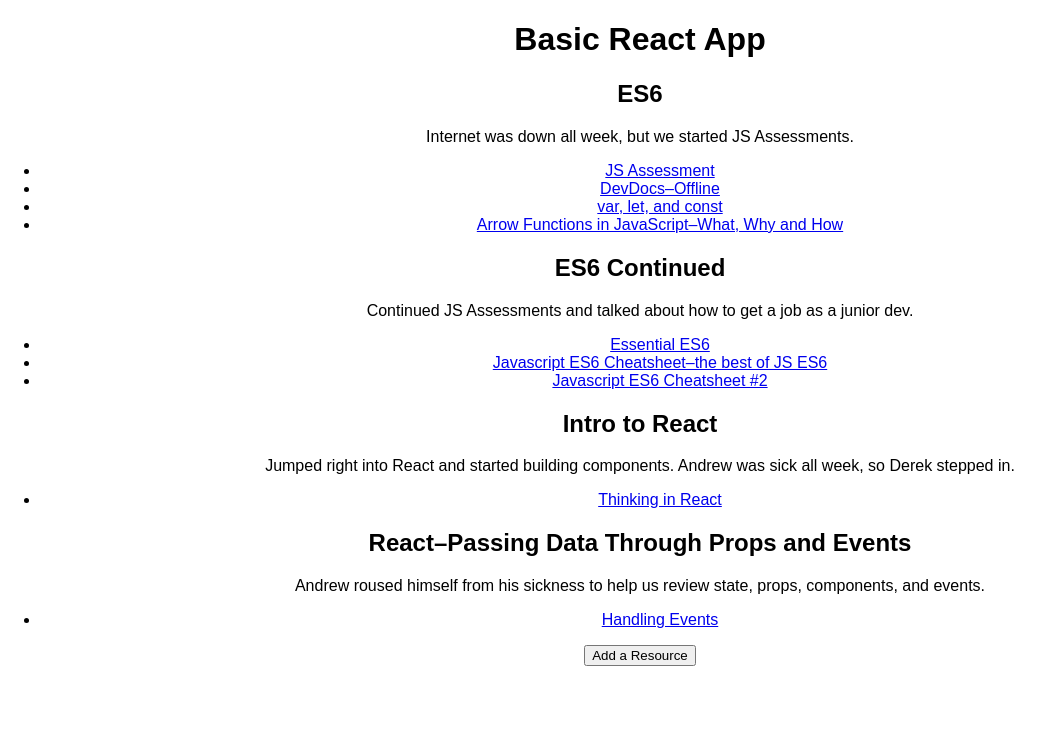
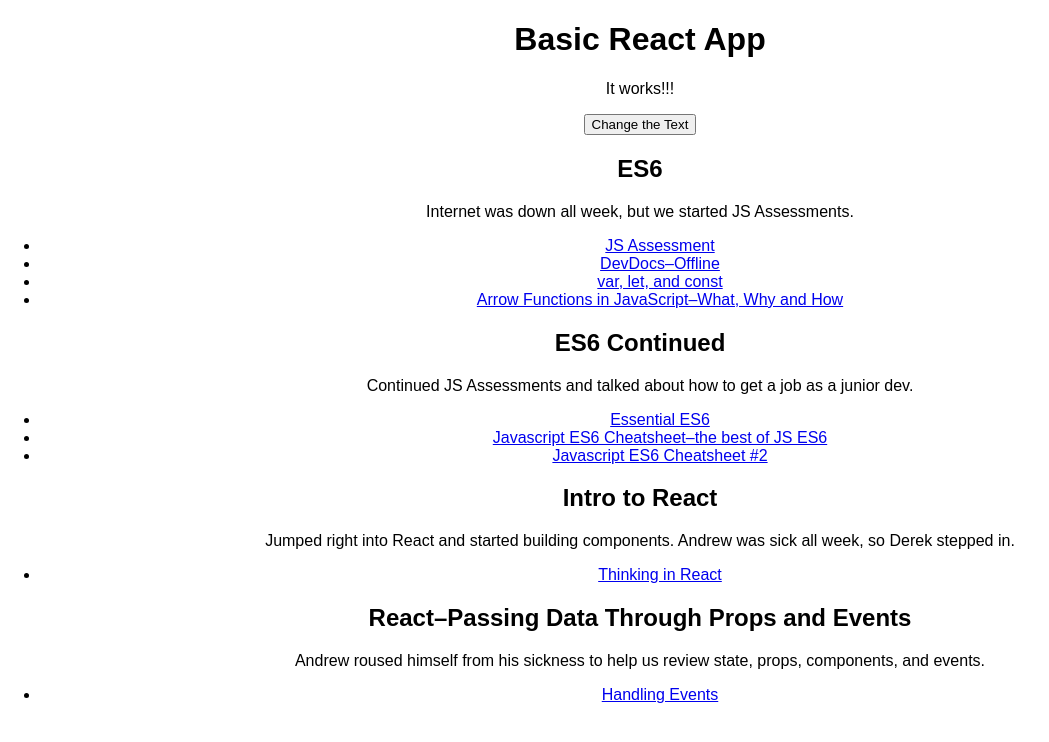
Before and after one commit to lunarnightlight/reactpractice, a React (Create React App) app: page / in a window 1280 px wide. Shown: the top 742 px of the page, without its empty margins (0-1049 px from the left). Built offline with nearby package versions, Linux system fonts and the light colour scheme.

Commit message:
finally got the button component to change the tagline text

```diff
--- a/src/App.js
+++ b/src/App.js
@@ -1,5 +1,5 @@
 import React, { Component } from 'react';
-import ReactDOM from 'react-dom';
+// import ReactDOM from 'react-dom';
 // import logo from './logo.svg';
 import './App.css';
 
@@ -8,6 +8,7 @@
     super()
     this.state = {
 
+    	test: 'It works!!!',
       sum1: { summary: 'Internet was down all week, but we started JS Assessments.'},
       week1: [
         { title: 'JS Assessment', link: 'https://github.com/rmurphey/js-assessment' },
@@ -36,13 +37,29 @@
     // child component.
     // You need to bind in the parent component in order to be able to pass a state change implemented in a child
     // component up to the parent component.
+    console.log(this);
+    this.response = this.response.bind(this);
   }
+
+  response(event) {
+  	event.preventDefault();
+		this.setState( {test: 'Event Pass Successful!'} );
+	}
+
   render() {
     return (
       <div className='App'>
+
         <div>
+          <Header header='Basic React App' />
+        </div>
 
-          <Header header='Basic React App' />
+        <div>
+        	<p>{this.state.test}</p>
+        </div>
+
+        <div>
+          <AddResource tagline={this.response} />
         </div>
 
         <div>
@@ -69,10 +86,6 @@
             <Resources links={this.state.week4} />
         </div>
 
-        <div>
-          <button>Add a Resource</button>
-        </div>
-
       </div>
     );
   }
@@ -83,6 +96,8 @@
     <h1>{props.header}</h1>
   );
 }
+
+
 
 // class Header extends Component {
 //   render() {
@@ -121,5 +136,21 @@
   }
 }
 
+class AddResource extends Component {
+	// button to add link
+
+	// CURRENTLY JUST A CONSOLE.LOG FOR EVENT HANDLING PRACTICE PURPOSES
+	// clickEvent = (event) => {
+	// 	event.preventDefault();
+	// 	console.log('Event Pass Successful!');
+	// }
+
+	render() {
+		return (
+				<button onClick={this.props.tagline}>Change the Text</button>
+		);
+	}
+}
+
 
 export default App;
```
